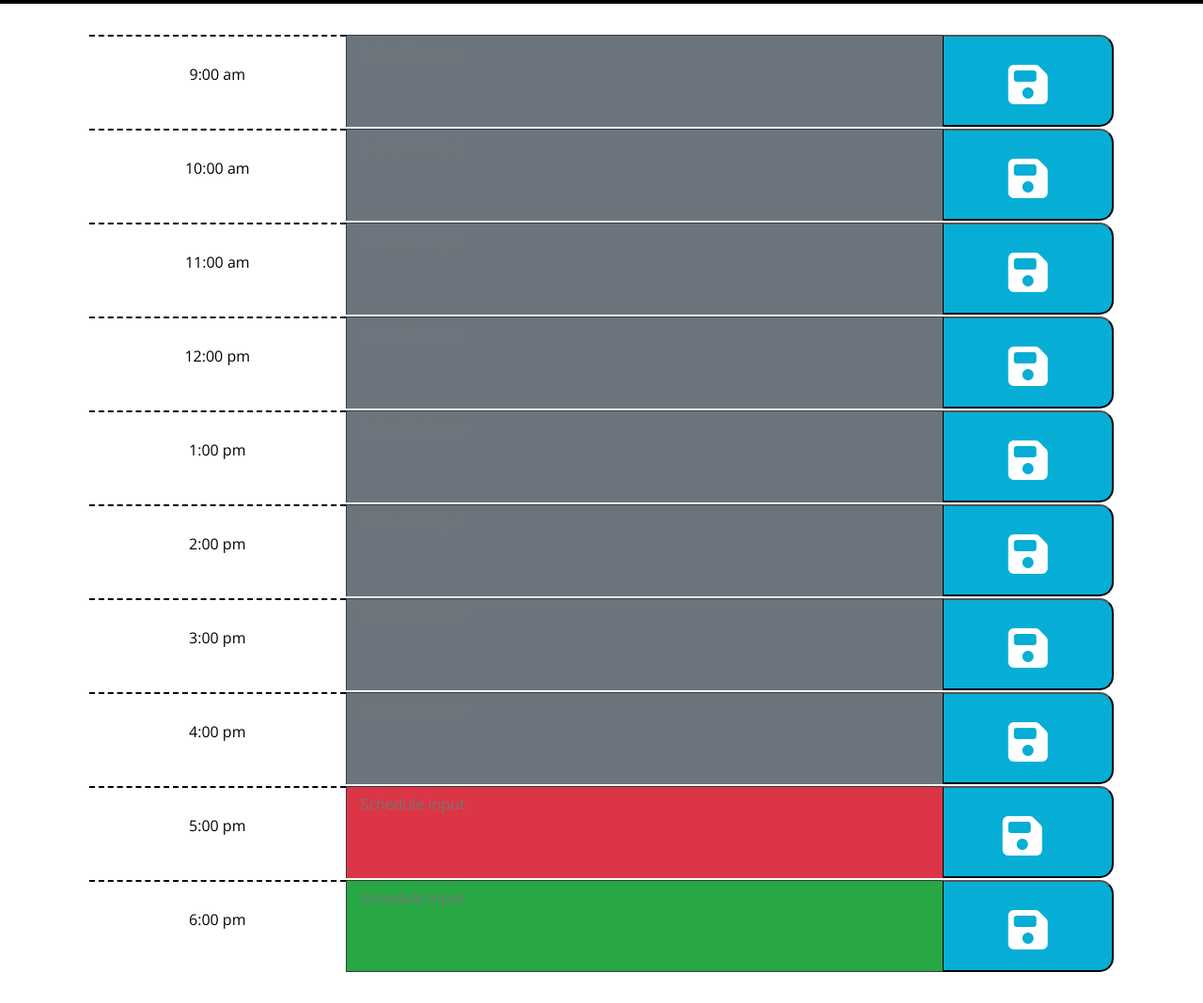
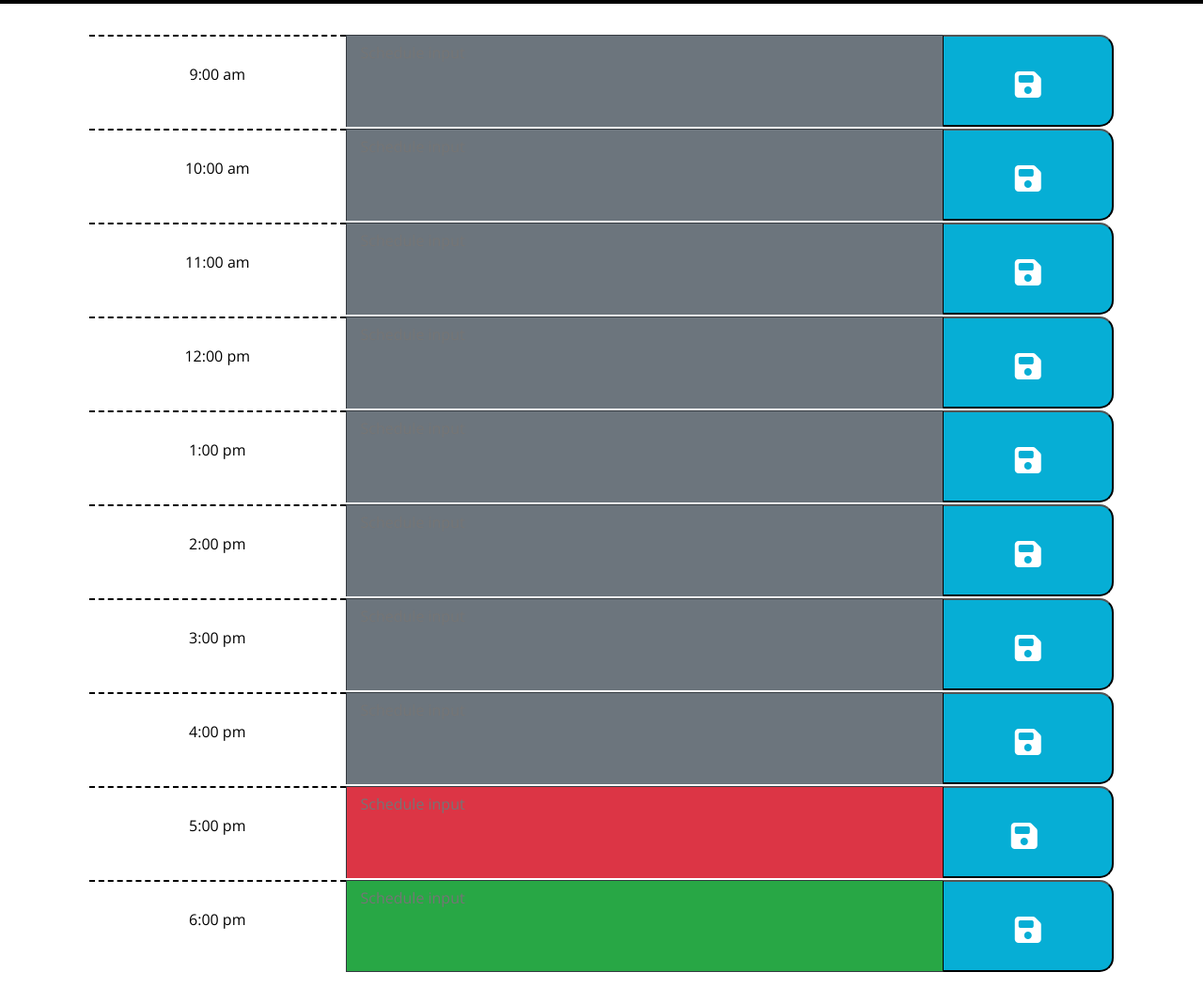
Before and after one commit to AlexJCturbo/work-day-scheduler, a plain HTML site: page index.html in a window 1280 px wide. Shown: the part 300-1368 px from the top of the page at 94% size. Drawn offline with nearby package versions, Linux system fonts and the light colour scheme; files whose address does not match are found by name.

Commit message:
modified save btn and add details to README

```diff
--- a/index.html
+++ b/index.html
@@ -37,7 +37,7 @@
         <p>9:00 am</p>
       </div>
       <textarea class="taskText form-label col-7 border-top border-dark" placeholder="Schedule input"></textarea>
-      <button type="button" title="9am" class="saveBtn col-2 pt-2 fa-solid fa-floppy-disk fa-3x"></button>
+      <button type="button" title="9am" class="saveBtn col-2 pt-2 fa-solid fa-floppy-disk fa-2x"></button>
     </div>
 
     <div class="row time-block">
@@ -45,7 +45,7 @@
         <p>10:00 am</p>
       </div>
       <textarea class="taskText form-label col-7 border-top border-dark" placeholder="Schedule input"></textarea>
-      <button type="button" title="10am" class="saveBtn col-2 pt-2 fa-solid fa-floppy-disk fa-3x"></button>
+      <button type="button" title="10am" class="saveBtn col-2 pt-2 fa-solid fa-floppy-disk fa-2x"></button>
     </div>
 
     <div class="row time-block">
@@ -53,7 +53,7 @@
         <p>11:00 am</p>
       </div>
       <textarea class="taskText form-label col-7 border-top border-dark" placeholder="Schedule input"></textarea>
-      <button type="button" title="11am" class="saveBtn col-2 pt-2 fa-solid fa-floppy-disk fa-3x"></button>
+      <button type="button" title="11am" class="saveBtn col-2 pt-2 fa-solid fa-floppy-disk fa-2x"></button>
     </div>
 
     <div class="row time-block">
@@ -61,7 +61,7 @@
         <p>12:00 pm</p>
       </div>
       <textarea class="taskText form-label col-7 border-top border-dark" placeholder="Schedule input"></textarea>
-      <button type="button" title="12pm" class="saveBtn col-2 pt-2 fa-solid fa-floppy-disk fa-3x"></button>
+      <button type="button" title="12pm" class="saveBtn col-2 pt-2 fa-solid fa-floppy-disk fa-2x"></button>
     </div>
 
     <div class="row time-block">
@@ -69,7 +69,7 @@
         <p>1:00 pm</p>
       </div>
       <textarea class="taskText form-label col-7 border-top border-dark" placeholder="Schedule input"></textarea>
-      <button type="button" title="1pm" class="saveBtn col-2 pt-2 fa-solid fa-floppy-disk fa-3x"></button>
+      <button type="button" title="1pm" class="saveBtn col-2 pt-2 fa-solid fa-floppy-disk fa-2x"></button>
     </div>
 
     <div class="row time-block">
@@ -77,7 +77,7 @@
         <p>2:00 pm</p>
       </div>
       <textarea class="taskText form-label col-7 border-top border-dark" placeholder="Schedule input"></textarea>
-      <button type="button" title="2pm" class="saveBtn col-2 pt-2 fa-solid fa-floppy-disk fa-3x"></button>
+      <button type="button" title="2pm" class="saveBtn col-2 pt-2 fa-solid fa-floppy-disk fa-2x"></button>
     </div>
 
     <div class="row time-block">
@@ -85,7 +85,7 @@
         <p>3:00 pm</p>
       </div>
       <textarea class="taskText form-label col-7 border-top border-dark" placeholder="Schedule input"></textarea>
-      <button type="button" title="3pm" class="saveBtn col-2 pt-2 fa-solid fa-floppy-disk fa-3x"></button>
+      <button type="button" title="3pm" class="saveBtn col-2 pt-2 fa-solid fa-floppy-disk fa-2x"></button>
     </div>
 
     <div class="row time-block">
@@ -93,7 +93,7 @@
         <p>4:00 pm</p>
       </div>
       <textarea class="taskText form-label col-7 border-top border-dark" placeholder="Schedule input"></textarea>
-      <button type="button" title="4pm" class="saveBtn col-2 pt-2 fa-solid fa-floppy-disk fa-3x"></button>
+      <button type="button" title="4pm" class="saveBtn col-2 pt-2 fa-solid fa-floppy-disk fa-2x"></button>
     </div>
 
     <div class="row time-block">
@@ -101,7 +101,7 @@
         <p>5:00 pm</p>
       </div>
       <textarea class="taskText form-label col-7 border-top border-dark" placeholder="Schedule input"></textarea>
-      <button type="button" title="5pm" class="saveBtn col-2 pt-2 fa-solid fa-floppy-disk fa-3x"> </button>
+      <button type="button" title="5pm" class="saveBtn col-2 pt-2 fa-solid fa-floppy-disk fa-2x"> </button>
     </div>
 
     <div class="row time-block">
@@ -110,7 +110,7 @@
       </div>
       <textarea class="taskText form-label col-7 border-top border-bottom border-dark"
         placeholder="Schedule input"></textarea>
-      <button type="button" title="6pm" class="saveBtn col-2 pt-2 fa-solid fa-floppy-disk fa-3x"></button>
+      <button type="button" title="6pm" class="saveBtn col-2 pt-2 fa-solid fa-floppy-disk fa-2x"></button>
     </div>
 
   </div>
```
Also changed, not shown: 1 other file.
